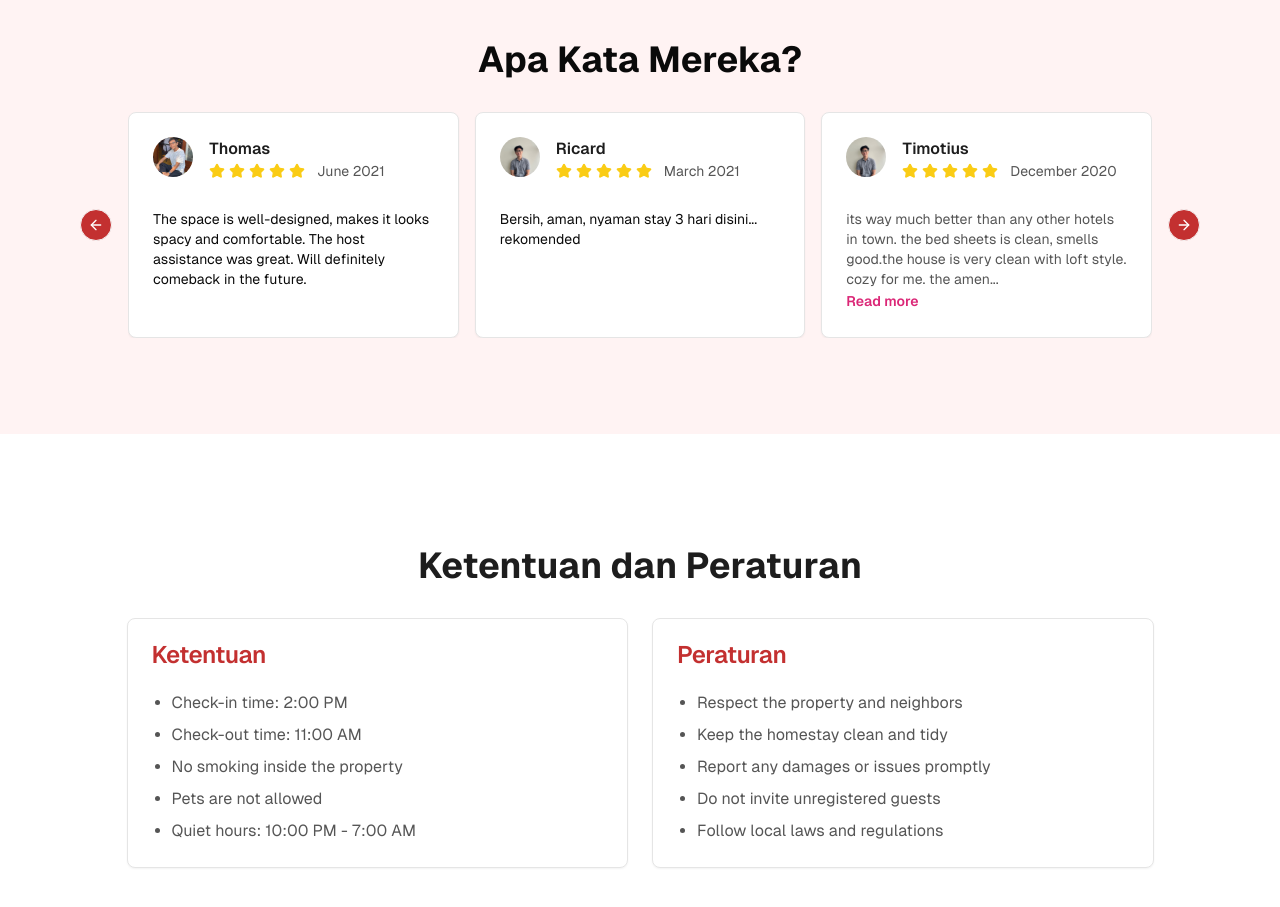
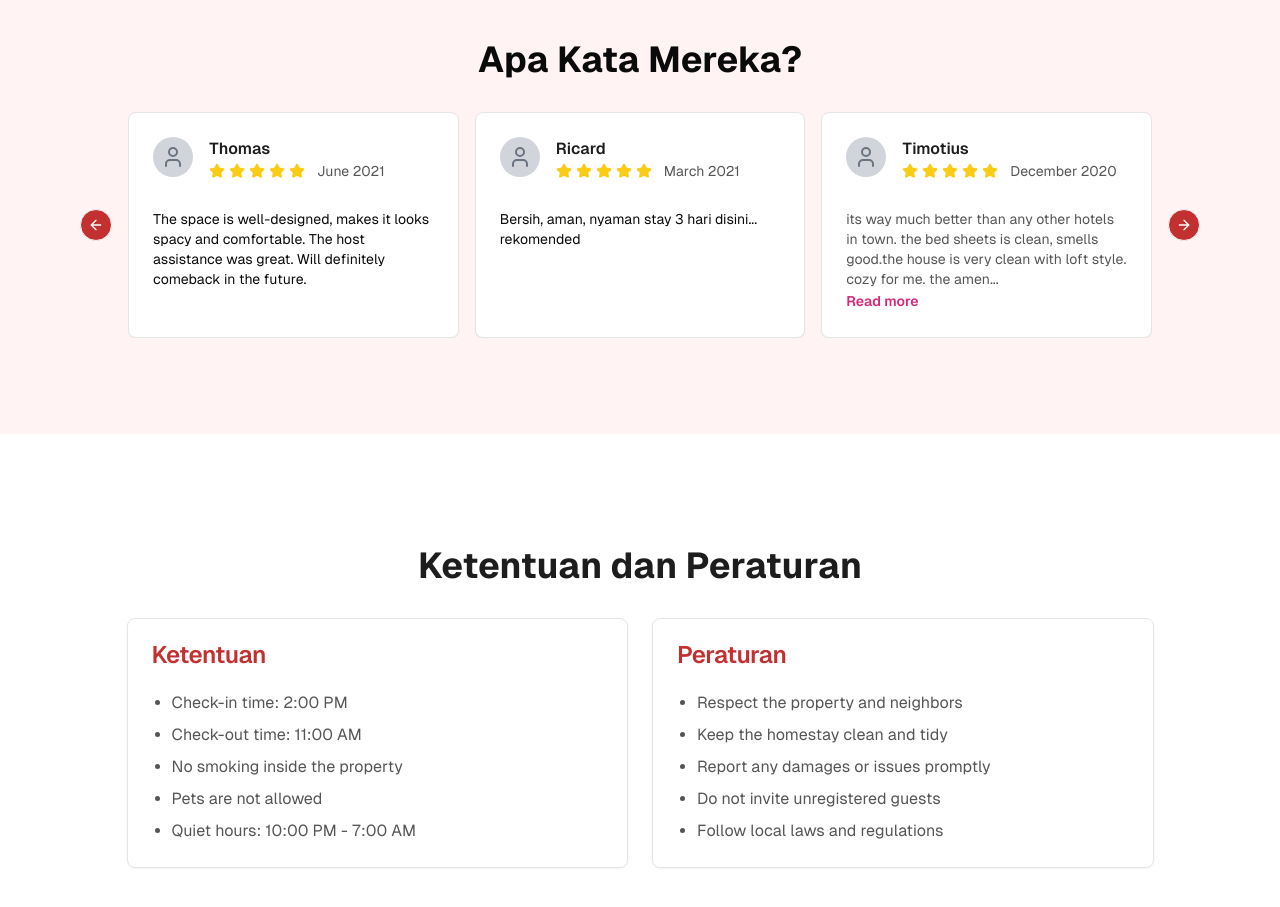
Before and after one commit to saaip7/hamidah-homestay, a Next.js app: page / in a window 1280 px wide. Shown: the part 2920-3827 px from the top of the page. Built offline with nearby package versions, Linux system fonts and the light colour scheme.

Commit message:
feat: update review profile

```diff
--- a/src/components/reviewSection.tsx
+++ b/src/components/reviewSection.tsx
@@ -19,14 +19,13 @@ import {
   DialogTitle,
   DialogTrigger,
 } from "@/components/ui/dialog"
-import { Star } from "lucide-react"
+import { Star, User } from "lucide-react"
 
 // This would be your reviews data
 const reviews = [
   {
     id: 1,
     name: "Thomas",
-    avatar: "/avatar/Thomas.webp?height=40&width=40",
     date: "June 2021",
     rating: 5,
     comment: "The space is well-designed, makes it looks spacy and comfortable. The host assistance was great. Will definitely comeback in the future."
@@ -34,7 +33,6 @@ const reviews = [
   {
     id: 2,
     name: "Ricard",
-    avatar: "/avatar/user1.jpg?height=40&width=40",
     date: "March 2021",
     rating: 5,
     comment: "Bersih, aman, nyaman stay 3 hari disini... rekomended"
@@ -42,7 +40,6 @@ const reviews = [
   {
     id: 3,
     name: "Timotius",
-    avatar: "/avatar/user1.jpg?height=40&width=40",
     date: "December 2020",
     rating: 5,
     comment: "its way much better than any other hotels in town. the bed sheets is clean, smells good.the house is very clean with loft style. cozy for me. the amenities is complete the housekeeper is polite and fast respond.they also serve small breakfast. coffee tea sugar in house water dispenser ac all works good nearby cafe within 1KM walk it just all perfectly nice this make my trip. definitely will visit here again. thanks."
@@ -50,7 +47,6 @@ const reviews = [
   {
     id: 4,
     name: "Zara ",
-    avatar: "/avatar/user1.jpg?height=40&width=40",
     date: "August 2020",
     rating: 5,
     comment: "Ibu nya baik banget, rela nelpon nanya keadaan aman gak? Dan lain lain. Terus semuanya dah disiapin, mulai dari air gallon sampai handuk sikat gigi. Nanti semoga bisa nginep di homestay ini bareng temen temen."
@@ -58,7 +54,6 @@ const reviews = [
   {
     id: 5,
     name: "Mochamad ",
-    avatar: "/avatar/user1.jpg?height=40&width=40",
     date: "January 2020",
     rating: 5,
     comment: "Housekeeper: friendly & understanding, very helpful with laundry & local tips. The house is close to the location very quick to respond in case of need. Host: easy to contact, kind & understanding, I have additional guests not charged. Location: in the heart of Sungai Liat, many conveniences from this strategic position. There's a lot to reach by just walking, such as markets, supermarkets, dining, laundry, city parks and the legendary coffee of TungTau. House: very clean and cozy. Small but feels spacious. The second floor can accommodate up to 5 adults. 1st floor so family place, dining, kitchen, living room, TV & bathroom. Great for family with kids and baby. RECOMMENDED. Will stay here again if holiday to Bangka.."
@@ -66,7 +61,6 @@ const reviews = [
   {
     id: 6,
     name: "Christian ",
-    avatar: "/avatar/user1.jpg?height=40&width=40",
     date: "June 2019",
     rating: 5,
     comment: "The house is very spacious , it has a double height family+dining space that connects to the bedroom. Which I find it very nice and thoughtful on creating a bright and delightful space. Will definitely come back for our next Sungailiat Triathlon."
@@ -74,7 +68,6 @@ const reviews = [
   {
     id: 7,
     name: "Eira ",
-    avatar: "/avatar/user1.jpg?height=40&width=40",
     date: "November 2018",
     rating: 5,
     comment: "cute place, big room, strategic location."
@@ -82,7 +75,6 @@ const reviews = [
   {
     id: 8,
     name: "Eira ",
-    avatar: "/avatar/user1.jpg?height=40&width=40",
     date: "November 2018",
     rating: 5,
     comment: "Mendapatkan homestay minimalis yang sangat nyaman. Fasilitas yang disediakan juga sangat baik. Bu Sri dan Bu Yuyun nya sangat responsif terhadap permintaan apapun. Letaknya cukup strategis di belakang Puncak Toserba jadi kalau mau kepasar Sungai Liat juga gak terlalu jauh."
@@ -111,13 +103,9 @@ export default function ReviewSection() {
                 <Card className="border bg-white flex flex-col h-full">
                   <CardContent className="p-6 flex flex-col flex-1">
                     <div className="flex items-start gap-4 mb-4">
-                      <Image
-                        src={review.avatar}
-                        alt={`${review.name}'s avatar`}
-                        width={40}
-                        height={40}
-                        className="rounded-full object-cover w-10 h-10"
-                      />
+                      <div className="w-10 h-10 rounded-full bg-gray-300 flex items-center justify-center flex-shrink-0">
+                        <User className="w-6 h-6 text-gray-500" />
+                      </div>
                       <div className="flex-1">
                         <h3 className="font-semibold text-color-black">{review.name}</h3>
                         <div className="flex items-center gap-1">
@@ -157,13 +145,9 @@ export default function ReviewSection() {
                             <DialogContent>
                               <DialogHeader>
                                 <DialogTitle className="flex items-center gap-2">
-                                  <Image
-                                    src={review.avatar}
-                                    alt={`${review.name}'s avatar`}
-                                    width={32}
-                                    height={32}
-                                    className="rounded-full"
-                                  />
+                                  <div className="w-8 h-8 rounded-full bg-gray-300 flex items-center justify-center flex-shrink-0">
+                                    <User className="w-5 h-5 text-gray-500" />
+                                  </div>
                                   {review.name}
                                 </DialogTitle>
                                 <div className="flex items-center gap-1">
```
